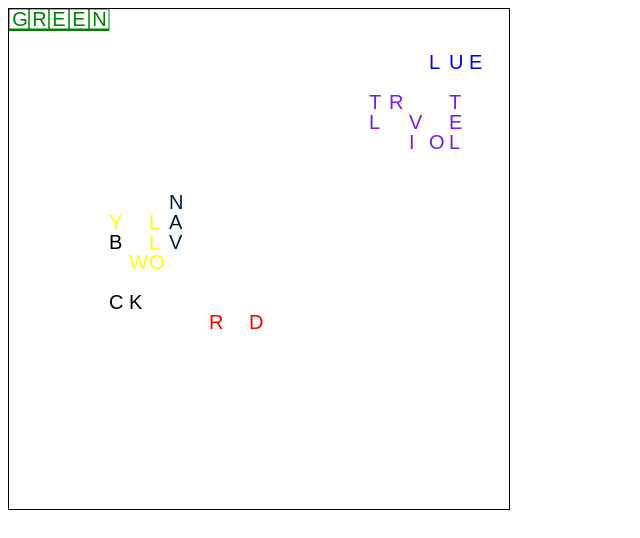
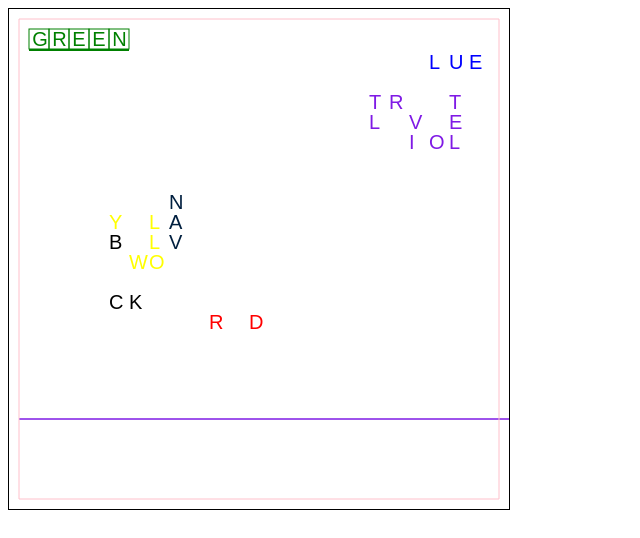
Before and after one commit to mixtura/simple-games, a plain HTML site: page wordSnake/index.html in a window 1280 px wide. Shown: the whole page, without its empty margins (0-640 px from the left). Drawn offline with Linux system fonts and the light colour scheme.

Commit message:
Add border.

```diff
--- a/wordSnake/index.html
+++ b/wordSnake/index.html
@@ -2,7 +2,7 @@
 <html>
   <head>
     <meta charset="utf-8"/>
-    <title>Canvas tutorial</title>
+    <title>Words snake game</title>
     <script src="./snake.js"></script>
     <style type="text/css">
       canvas { border: 1px solid black; }
--- a/wordSnake/snake.js
+++ b/wordSnake/snake.js
@@ -1,147 +1,142 @@
-function Vector(x, y) {
+class Vector {
+	constructor(x, y) {
 		this.x = x;
 		this.y = y;
 	}
 
-Vector.prototype.add = function(vec) {
-	return new Vector(this.x + vec.x, this.y + vec.y)
+	add(vec) {
+		return new Vector(this.x + vec.x, this.y + vec.y);
 	}
 
-Vector.prototype.equals = function(vec) {
+	equals(vec) {
 		return this.x === vec.x && this.y === vec.y;
 	}
+}
 
-function Block(position, letter) {
+class Block {
+	constructor(position, letter) {
 		this.position = position;
 		this.letter = letter;
 	}
 
-Block.prototype.move = function(vec) {
+	move(vec) {
 		return new Block(this.position.add(vec), this.letter);
 	}
 
-Block.prototype.translate = function(vec) {
+	translate(vec) {
 		return new Block(vec, this.letter);
 	}
 
-Block.prototype.equals = function(block) {
+	equals(block) {
 		return this.position.equals(block.position) && this.letter === block.letter;
 	}
+}
 
-function Snake (blocks, color) {
+class Snake {
+	constructor(blocks, color) {
 		this.blocks = blocks;
 		this.color = color;
 	}
 
-Snake.prototype.move = function(vec){
+	move(vec) {
 		let firstNewBlock = this.blocks[0].move(vec);
-
-	for(let block of this.blocks) {
-		if(block.position.equals(firstNewBlock.position)) {
+		for (let block of this.blocks) {
+			if (block.position.equals(firstNewBlock.position)) {
 				return this;
 			}
 		}
-
 		let newBlocks = [firstNewBlock];
-	for(let index = 1; index < this.blocks.length; index++) {
+		for (let index = 1; index < this.blocks.length; index++) {
 			let oldBlock = this.blocks[index - 1];
 			let blockToTranslate = this.blocks[index];
-
 			newBlocks.push(blockToTranslate.translate(oldBlock.position));
 		}
+		return new Snake(newBlocks, this.color);
+	}
 
-	return new Snake(newBlocks, this.color);
-};
-
-Snake.prototype.getBlockIndexes = function(blocksToFind) {
+	getBlockIndexes(blocksToFind) {
 		var blockIndexes = blocksToFind.map(absentBlock => {
 			var foundBlock = this.blocks.find(b => b.equals(absentBlock));
-
 			return this.blocks.indexOf(foundBlock);
 		});
-
 		return blockIndexes;
 	}
+}
 
-function Word(blocks, absentBlockIndexes, color) {
+class Word {
+	constructor(blocks, absentBlockIndexes, color) {
 		this.blocks = blocks;
 		this.absentBlockIndexes = absentBlockIndexes;
 		this.color = color;
 	}
 
-Word.prototype.complete = function(completionBlocks) {
-	if(this.absentBlockIndexes.length == 0) {
+	complete(completionBlocks) {
+		if (this.absentBlockIndexes.length == 0) {
 			return false;
 		}
-
 		return this.getAbsentBlocks().every(b1 => completionBlocks.some(b2 => b2.equals(b1)));
-};
-
-Word.prototype.intersect = function(blocks) {
-	return this.getExistingBlocks().some(b1 => blocks.some(b2 => b1.position.equals(b2.position)));
 	}
 
-Word.prototype.getAbsentBlocks = function() {
+	intersect(block) {
+		return this.getExistingBlocks().some(b => b.position.equals(block.position));
+	}
+
+	getAbsentBlocks() {
 		return this.blocks.filter((_, blockIndex) => this.absentBlockIndexes.indexOf(blockIndex) >= 0);
 	}
 
-Word.prototype.getExistingBlocks = function() {
+	getExistingBlocks() {
 		return this.blocks.filter((_, blockIndex) => this.absentBlockIndexes.indexOf(blockIndex) < 0);
 	}
 
-Word.prototype.removeFromAbsent = function(blocks) {
+	removeFromAbsent(blocks) {
 		var newAbsentBlocks = this.getAbsentBlocks().filter(b1 => !blocks.some(b2 => b1.equals(b2)));
 		var newAbsentBlockIndexes = newAbsentBlocks.map(b => this.blocks.indexOf(b));
-
 		return new Word(this.blocks, newAbsentBlockIndexes, this.color);
 	}
 
-Word.prototype.addToAbsent = function(blocksToAdd) {
+	addToAbsent(blocksToAdd) {
 		var newAbsentBlockIndexes = this.getExistingBlocks()
 			.filter(b1 => blocksToAdd.some(b2 => b1.equals(b2)))
 			.map(b => this.blocks.indexOf(b))
 			.concat(this.absentBlockIndexes);
-
 		return new Word(this.blocks, newAbsentBlockIndexes, this.color);
 	}
+}
 
-function Border(color, line) {
+class Border {
+	constructor(color, line) {
 		this.color = color;
 		this.line = line;
 	}
 
-Border.prototype.getOcuppiedCells = function() {
+	getOcuppiedCells() {
 		var cells = [];
-
 		cells.push(this.line[0]);
-
-	for(var point of this.line.splice(1)) {
+		for (var point of this.line.slice(1, this.line.length)) {
 			do {
 				var previousCell = cells[cells.length - 1];
 				var dx = previousCell.x - point.x;
 				var dy = previousCell.y - point.y;
-
-			var newCell = new Vector(
-				previousCell.x + Math.sign(dx),
-				previousCell.y + Math.sign(dy));
-
+				var newCell = new Vector(previousCell.x - Math.sign(dx), previousCell.y - Math.sign(dy));
 				cells.push(newCell);
-
-		} while(dx != 0 && dy != 0)
+			} while (dx != 0 || dy != 0);
 		}
+		return cells;
 	}
 
-Border.prototype.cross = function(color) {
-	return this.color == color;
+	cross(color, pos) {
+		return this.color != color && this.getOcuppiedCells().some(cell => cell.equals(pos));
+	}
 }
 
 function snakeGame() {
 	let snake = new Snake([
-		new Block(new Vector(0, 0), 'G'),
-		new Block(new Vector(1, 0), 'R'),
-		new Block(new Vector(2, 0), 'E'),
-		new Block(new Vector(3, 0), 'E'),
-		new Block(new Vector(4, 0), 'N'),
+		new Block(new Vector(1, 1), 'G'),
+		new Block(new Vector(2, 1), 'R'),
+		new Block(new Vector(3, 1), 'E'),
+		new Block(new Vector(4, 1), 'E'),
+		new Block(new Vector(5, 1), 'N'),
 	], 'green');
 
 	let wordRed = new Word(
@@ -205,6 +200,10 @@ function snakeGame() {
 		'#7f1ae5'
 	);
 
+	let borderUltraviolet = new Border('#7f1ae5', [new Vector(0, 20), new Vector(25, 20)]);
+	let borderPink = new Border('pink', [new Vector(0, 0), new Vector(24, 0), new Vector(24, 24), new Vector(0, 24), new Vector(0, 0)]);
+
+	let borders = [borderUltraviolet, borderPink];
 	let words = [wordRed, wordYellow, wordNavy, wordBlack, wordBlue, wordUltraviolet];
 	let previousSnake = null;
 	let scale = 20;
@@ -234,7 +233,11 @@ function snakeGame() {
 
 			snake = snake.move(moveVec);
 
-			if(words.some(w => w.intersect(snake.blocks))) {
+			if(words.some(w => w.intersect(snake.blocks[0]))) {
+				return backfallResult;
+			}
+
+			if(borders.some(b => b.cross(snake.color, snake.blocks[0].position))) {
 				return backfallResult;
 			}
 
@@ -281,6 +284,19 @@ function snakeGame() {
 				}
 			}
 
+			for(let border of borders) {
+				canvasCtx.strokeStyle = border.color;
+				canvasCtx.beginPath();
+				canvasCtx.moveTo(border.line[0].x * scale + scale/2, border.line[0].y * scale + scale/2);
+
+				for(let point of border.line.slice(1, border.line.length)) {
+					canvasCtx.lineTo(point.x * scale + scale/2, point.y * scale + scale/2);
+				}
+
+				canvasCtx.closePath();
+				canvasCtx.stroke();
+			}
+
 			previousSnake = snake;
 		}
 	}, 10);
```
Lines whose indentation alone changed are shown as unchanged.
